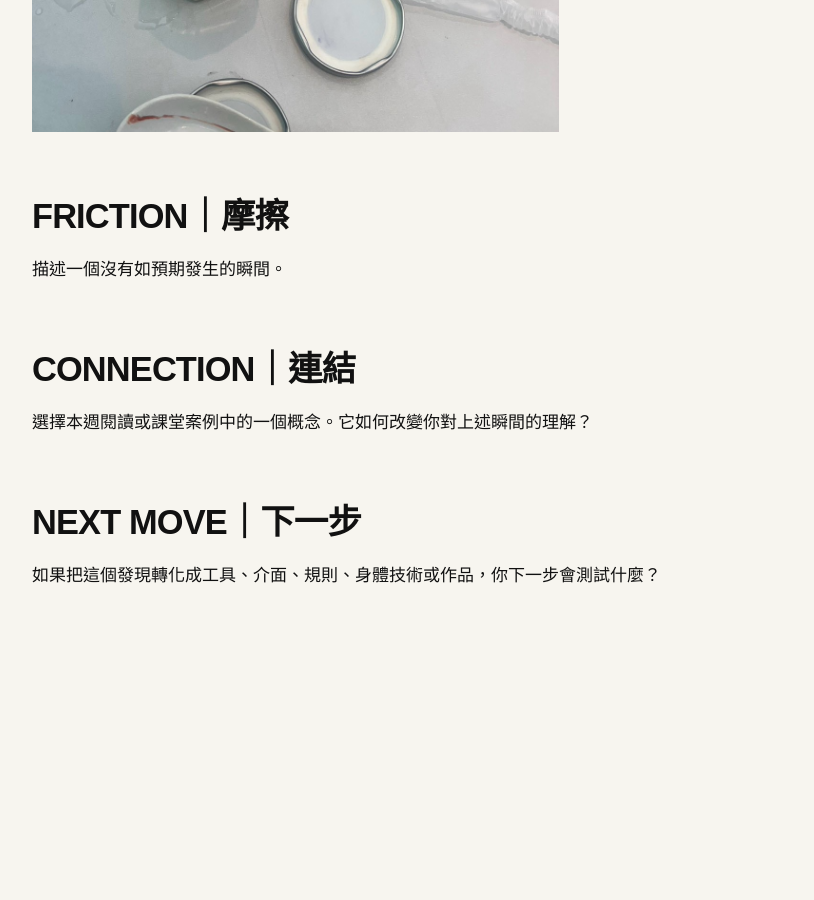
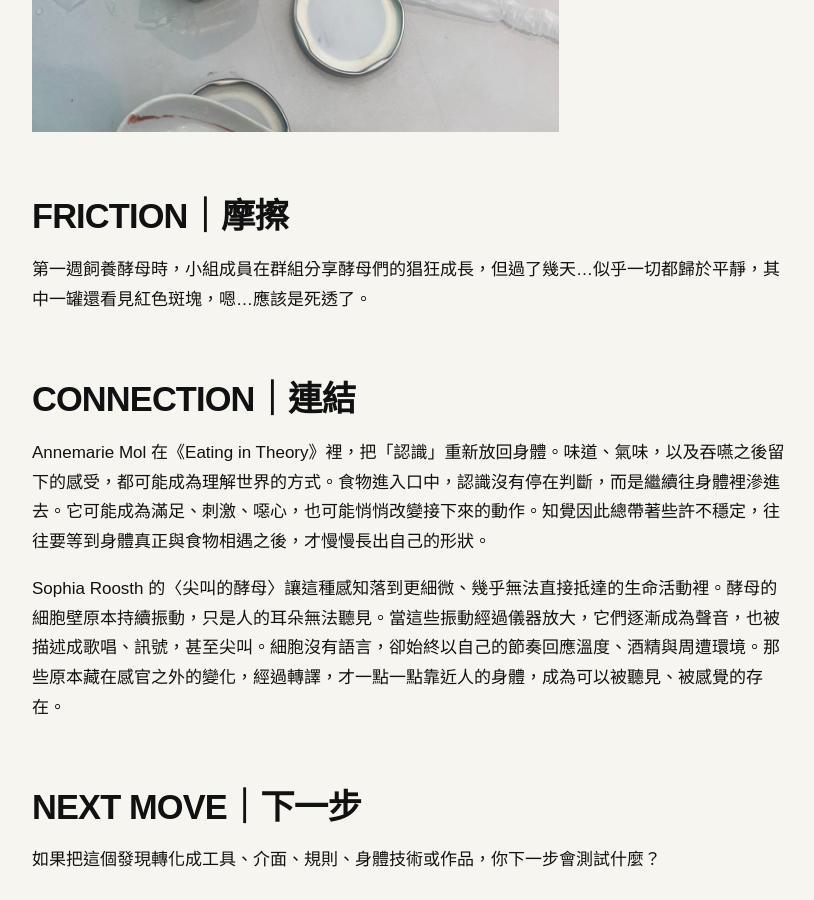
Before and after one commit to yenchichen1998/fieldworkarchive, a Jekyll site: the page built from weeks/week-06.md, in a window 1280 px wide and 900 px high, scrolled down 3444 px. Shown: the whole window, without its empty margins (48-862 px from the left). Built offline with Jekyll 4.4.1, drawn with Linux system fonts in a browser that asks for light colours; before the commit the page ends 4141 px from its top, so only the background shows below that.

Commit message:
Update week-06.md

```diff
--- a/weeks/week-06.md
+++ b/weeks/week-06.md
@@ -20,12 +20,14 @@ permalink: /weeks/week-06/
 
 ## FRICTION｜摩擦
 
-描述一個沒有如預期發生的瞬間。
+第一週飼養酵母時，小組成員在群組分享酵母們的猖狂成長，但過了幾天...似乎一切都歸於平靜，其中一罐還看見紅色斑塊，嗯...應該是死透了。
 
 
 ## CONNECTION｜連結
 
-選擇本週閱讀或課堂案例中的一個概念。它如何改變你對上述瞬間的理解？
+Annemarie Mol 在《Eating in Theory》裡，把「認識」重新放回身體。味道、氣味，以及吞嚥之後留下的感受，都可能成為理解世界的方式。食物進入口中，認識沒有停在判斷，而是繼續往身體裡滲進去。它可能成為滿足、刺激、噁心，也可能悄悄改變接下來的動作。知覺因此總帶著些許不穩定，往往要等到身體真正與食物相遇之後，才慢慢長出自己的形狀。
+
+Sophia Roosth 的〈尖叫的酵母〉讓這種感知落到更細微、幾乎無法直接抵達的生命活動裡。酵母的細胞壁原本持續振動，只是人的耳朵無法聽見。當這些振動經過儀器放大，它們逐漸成為聲音，也被描述成歌唱、訊號，甚至尖叫。細胞沒有語言，卻始終以自己的節奏回應溫度、酒精與周遭環境。那些原本藏在感官之外的變化，經過轉譯，才一點一點靠近人的身體，成為可以被聽見、被感覺的存在。
 
 ## NEXT MOVE｜下一步
 
```
